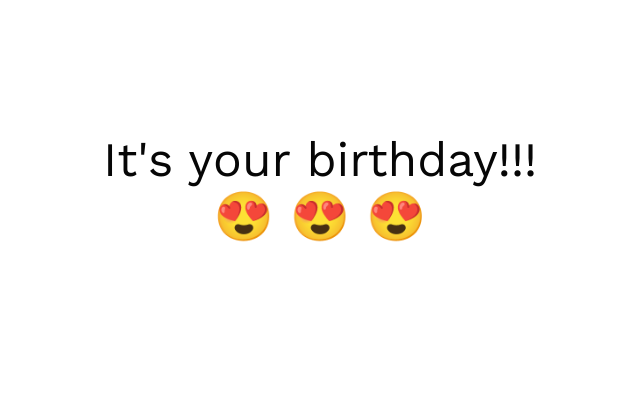
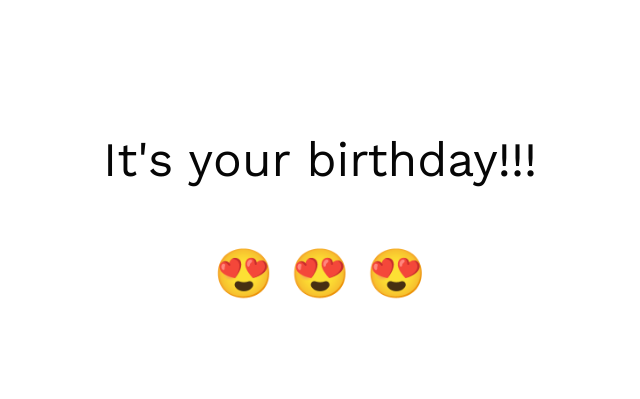
Before and after one commit to Shahjad1996/muskan, a website: page index.html in a window 1280 px wide. Shown: the part 77-476 px from the top of the page, without its empty margins (320-960 px from the left). Drawn offline with nearby package versions, Linux system fonts and the light colour scheme.

Commit message:
Update index.html

```diff
--- a/index.html
+++ b/index.html
@@ -20,11 +20,11 @@
 
     </div>
     <div class="three">
-      <p>It's your birthday!!! <br>&#128525; &#128525; &#128525;</p>
+      <p>It's your birthday!!! <br> <br> &#128525; &#128525; &#128525;</p>
     </div>
     <div class="four">
       <div class="text-box">
-        <p class="hbd-chatbox">Happy birthday to you Princess!! &#128580; &#128580; &#128580; &#128580;</p>
+        <p class="hbd-chatbox">Happy birthday to you Princess!! &#128580; &#128580; &#128580;</p>
         <p class="fake-btn">Send</p>
       </div>
     </div>
@@ -46,7 +46,7 @@
 
       <div class="wish">
         <h3 class="wish-hbd">Happy Birthday!</h3>
-        <h5 id="wishText">May Allah(SWT) Bless You With Sehat, Rahat, Naimat, Izzat, Barkat, Daulat, Salamati, Kamyabi and Unlimited Khushiyaan <br> &#128536; &#128536; &#128536; </h5>
+        <h5 id="wishText">May Allah(SWT) Bless You With Sehat, Rahat, Naimat, Izzat, Barkat, Daulat, Salamati, Kamyabi and Unlimited Khushiyaan <br> <br> &#128536; &#128536; &#128536; </h5>
       </div>
     </div>
     <div class="seven">
```
